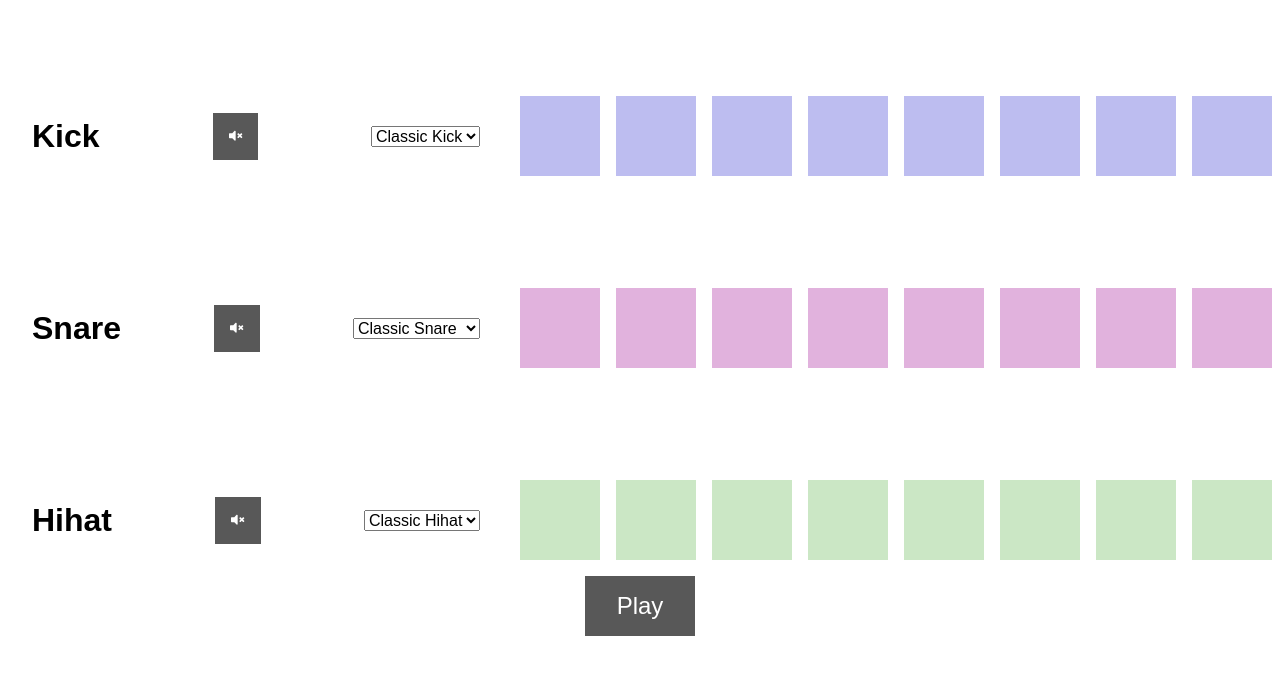
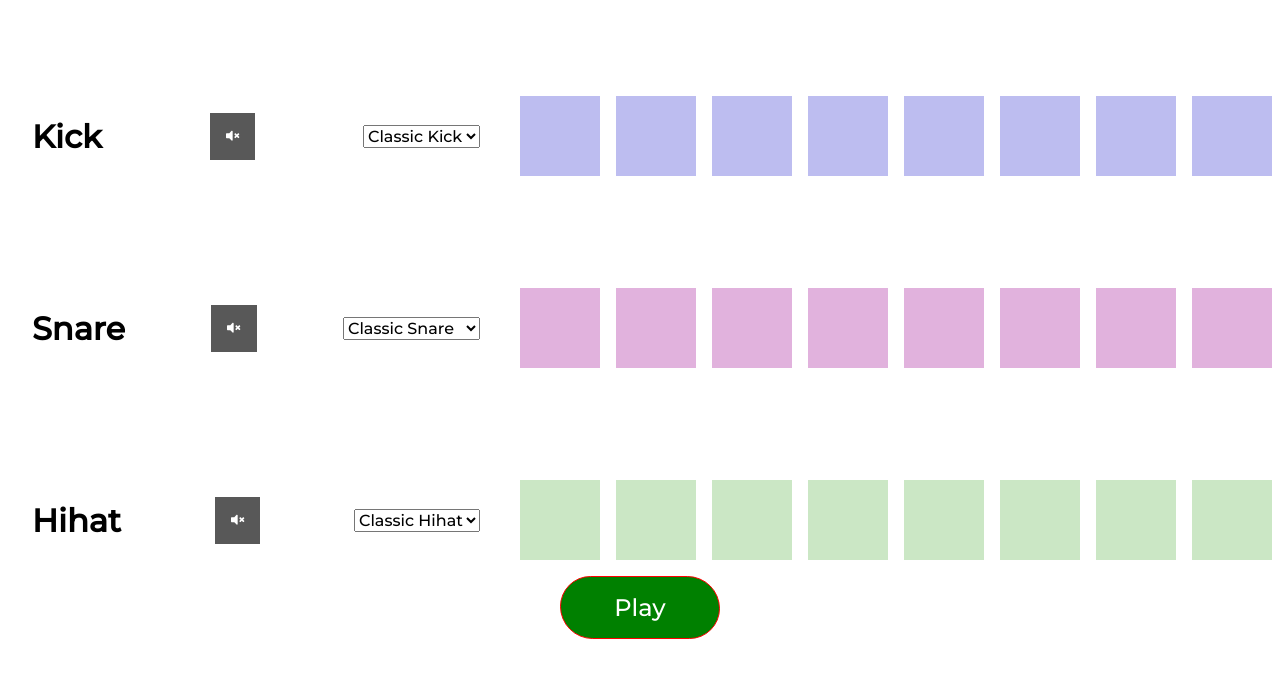
Before and after one commit to avi106/Beat-Maker, a plain HTML site: page index.html in a window 1280 px wide. Drawn offline with Linux system fonts and the light colour scheme.

Commit message:
styles on active buttons

```diff
--- a/styles.css
+++ b/styles.css
@@ -5,7 +5,7 @@
 }
 
 body {
-  font-family: sans-serif;
+  font-family: "Montserrat", sans-serif;
 }
 
 i,
@@ -89,16 +89,23 @@ svg {
 
 .play {
   padding: 1rem 2rem;
+  font-family: "Montserrat";
   font-size: 1.5rem;
-  background: rgb(88, 88, 88);
+  background: green;
   color: white;
-  border: none;
+  border: 1px solid red;
+  border-radius: 3.5rem 2.5em;
   cursor: pointer;
+  width: 10rem;
 }
 
 select {
   font-size: 1rem;
+  font-family: "Montserrat", sans-serif;
   cursor: pointer;
+}
+.mute.active {
+  background: gray;
 }
 
 @keyframes playTrack {
```
